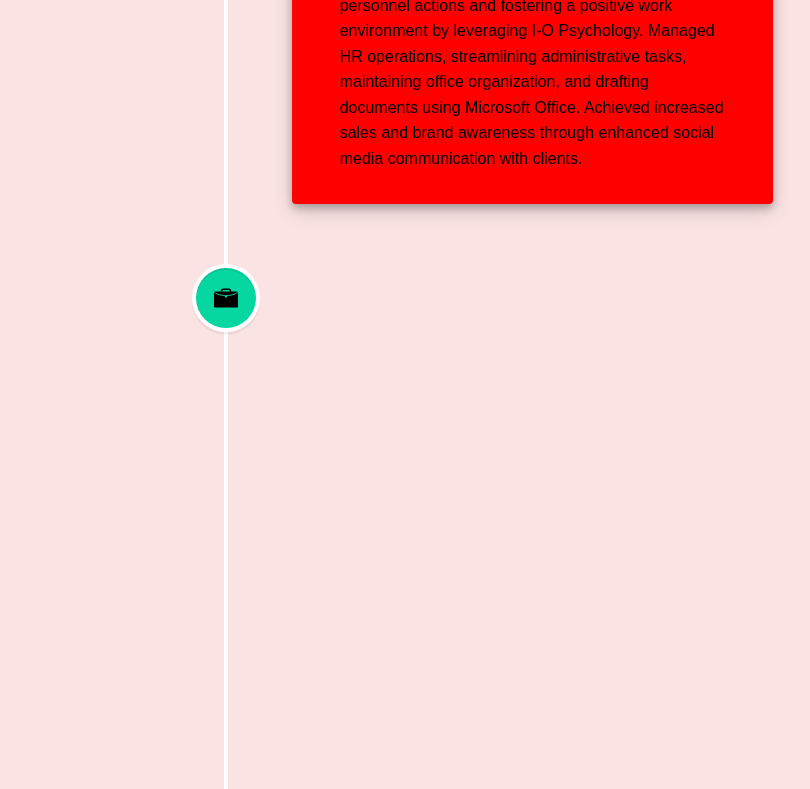
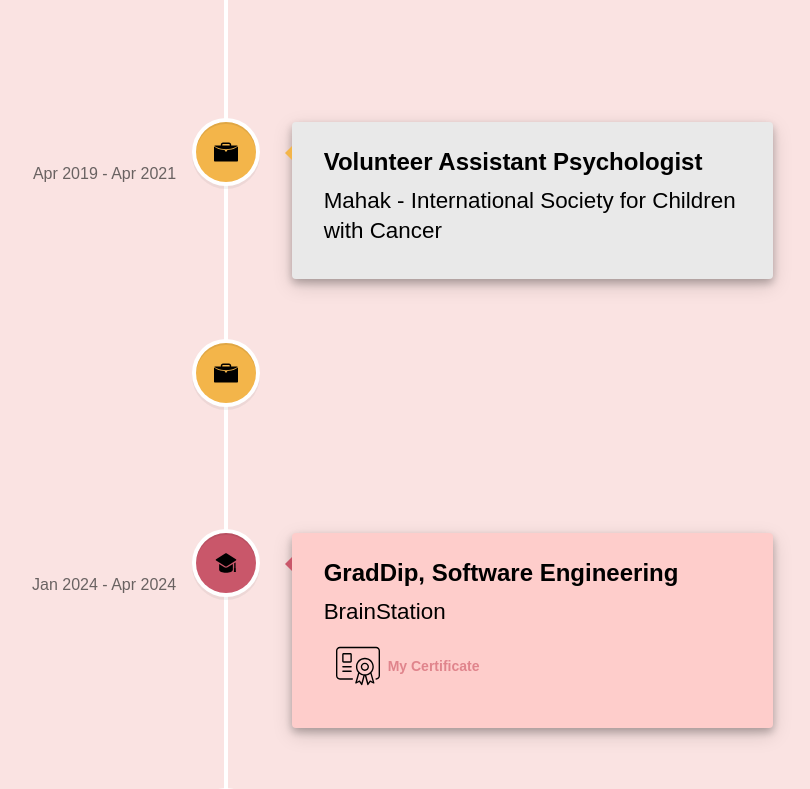
Before and after one commit to BehinaBhr/BehinaBhr.github.io, a React (Create React App) app: page /experience in a window 1280 px wide. Shown: the part 820-1609 px from the top of the page, without its empty margins (414-1224 px from the left). Built offline with nearby package versions, Linux system fonts and the light colour scheme.

Commit message:
Update timeline styling

```diff
--- a/src/components/Timeline/Timeline.js
+++ b/src/components/Timeline/Timeline.js
@@ -4,7 +4,7 @@ import "react-vertical-timeline-component/style.min.css";
 import TimelineElements from "./TimelineElements";
 import { ReactComponent as WorkIcon } from "../../assets/images/work.svg";
 import { ReactComponent as SchoolIcon } from "../../assets/images/school.svg";
-
+import certificateIcon from "../../assets/images/certificate.svg";
 const Timeline = () => {
   return (
     <VerticalTimeline>
@@ -27,7 +27,7 @@ const Timeline = () => {
           >
             <h3 className="vertical-timeline-element-title">{element.title}</h3>
             <h5 className="vertical-timeline-element-location">{element.location}</h5>
-            <p className="vertical-timeline-element-description">{element.description}</p>
+            {element.descriptionn && <p className="vertical-timeline-element-description">{element.description}</p>}
             {showButton && (
               <a
                 className={buttonClass}
@@ -36,7 +36,8 @@ const Timeline = () => {
                 target="_blank"
                 rel="noopener noreferrer"
               >
-                {element.buttonText}
+                <img className="vertical-timeline-element-button__icon" src={certificateIcon} alt="Certificate Icon" />
+                <span>{element.buttonText}</span>
               </a>
             )}
           </VerticalTimelineElement>
--- a/src/components/Timeline/Timeline.scss
+++ b/src/components/Timeline/Timeline.scss
@@ -6,69 +6,94 @@
 .vertical-timeline-element {
   &__work {
     .vertical-timeline-element-content {
-      background-color: red;
+      background-color: $white;
+      &:hover {
+        border: $mustard 1.5px solid;
+      }
       &-arrow {
-        border-right: 7px solid red;
+        border-right: 7px solid $mustard;
       }
     }
   }
   &__school {
     .vertical-timeline-element-content {
-      background-color: pink;
+      background-color: $fade-skin;
+      &:hover {
+        border: $lips 1.5px solid;
+      }
       &-arrow {
-        border-right: 7px solid pink;
+        border-right: 7px solid $lips;
       }
     }
   }
   &-icon {
     &__work {
-      background-color: #06d6a0;
+      background-color: $mustard;
     }
 
     &__school {
-      background-color: #f9c74f;
+      background-color: $lips;
+    }
+  }
+  &-button {
+    @include labels-links-button;
+    display: flex;
+    align-items: center;
+    gap: $smallest-space-between;
+    span {
+      display: none;
+      @include tablet {
+        display: inline-block;
+      }
+    }
+    text-decoration: none;
+    padding: $smallest-space-between $small-space-between;
+    border-radius: 5px;
+    color: $white;
+    width: fit-content;
+    &__icon {
+      width: 32px;
+      @include tablet {
+        width: 36px;
+      }
+      @include desktop {
+        width: 44px;
+      }
+    }
+    &__school {
+      color: $pink;
+
+      &:hover {
+        color: $lips;
+        text-decoration: underline;
+        .vertical-timeline-element-button__icon {
+          background-color: $lips;
+          border-radius: 5px;
+        }
+      }
     }
   }
   &-content {
+    display: flex;
+    flex-direction: column;
     box-shadow: 0 0.25em 0.5em 0 rgba(0, 0, 0, 0.25), 0 0.4em 1.25em 0 rgba(0, 0, 0, 0.15) !important;
-    padding: 2em 3em !important;
+    gap: $smallest-space-between;
+    padding: $smallest-space-between $mobile-padding !important;
+    @include tablet {
+      padding: $small-space-between $mid-space-between !important;
+    }
+    @include desktop {
+      padding: $mid-space-between $tablet-padding !important;
+    }
   }
   &-title {
-    padding-top: 0.25em;
-  }
-  &-date {
-    @media only screen and (max-width: 1700px) {
-      display: block !important;
-      float: none !important;
-      // color: rgb(44, 44, 44);
-      margin-top: 1.5em;
-    }
+    @include subheader;
   }
   &-location {
-    font-size: 1em;
-    margin-bottom: 0.5em;
+    @include body-large;
   }
-
   &-description {
-    margin: 1.5em 0 2em 0;
-  }
-  &-button {
-    text-decoration: none;
-    padding: 0.5em 1em;
-    border-radius: 5px;
-    color: white;
-    &__work {
-      background-color: #06d6a0;
-      &:hover {
-        background-color: #0ac593;
-      }
-    }
-    &__school {
-      background-color: #f9c74f;
-      &:hover {
-        background-color: #f3bc3c;
-      }
-    }
+    @include body-medium;
   }
 }
 
--- a/src/components/Timeline/TimelineElements.js
+++ b/src/components/Timeline/TimelineElements.js
@@ -7,7 +7,6 @@ let timelineElements = [
       "Consulted HR/I-O Psychology insights to optimize high-volume requests, fostering collaboration and personalized client relations, boosting satisfaction and sales. Founded a customer-centric atmosphere with organized displays, resolved upset customers' issues, and ensured precision in online support, improving overall service quality.",
     date: "Jan 2023 - Nov 2023",
     icon: "work",
-    buttonText: "more",
     buttonLink: "https://drive.google.com/file/d/16zyLz2RPhp_ohtxOUpEYtNFw0OWqqNNo/view?usp=sharing",
   },
   {
@@ -61,7 +60,7 @@ let timelineElements = [
     location: "Bu-Ali Sina University",
     date: "Sep 2017 - Apr 2021",
     icon: "school",
-    buttonText: "My  Certificate",
+    buttonText: "My Certificate",
     buttonLink: "https://drive.google.com/file/d/1az-R3H1IA4Lc4EIm0DZKJZszNQFECUEc/view?usp=sharing",
   },
   {
@@ -70,7 +69,7 @@ let timelineElements = [
     location: "National Organization for Development of Exceptional Talents",
     date: "Sep 2012 - Jan 2017",
     icon: "school",
-    buttonText: "My  Certificate",
+    buttonText: "My Certificate",
     buttonLink: "https://drive.google.com/file/d/16zyLz2RPhp_ohtxOUpEYtNFw0OWqqNNo/view?usp=sharing",
   },
 ];
--- a/src/styles/partials/_colors.scss
+++ b/src/styles/partials/_colors.scss
@@ -3,16 +3,16 @@ $cherry:#a54054;
 $dark-lips: #a5515f;
 $lips: #c9576a;
 $light-lips: #e1828a;
-$pink:#eaa6ac;
+$pink:#e0848c;
 $light-pink:#fae3e2;
+$fade-skin:#fecdcb;
 $skin:#d99692;
-$fade-skin:#fecdcb;
 $light-skin:#dead9a;
 $dark-skin:#a47671;
 $cream:#f9d6b6;
 $mustard:#f3b54a;
 $dirty-cream:#cab8b9;
-$white:#eaeff2;
+$white:#e9e9e9;
 $silver:#b5b6ba;
 $gray:#7b767c;
 $brown:#3c302f;
```
Also changed, not shown: src/assets/images/certificate.svg (added).
